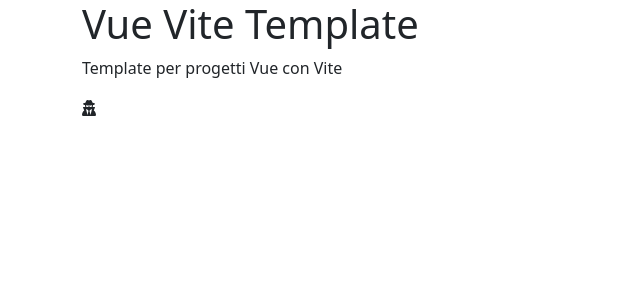
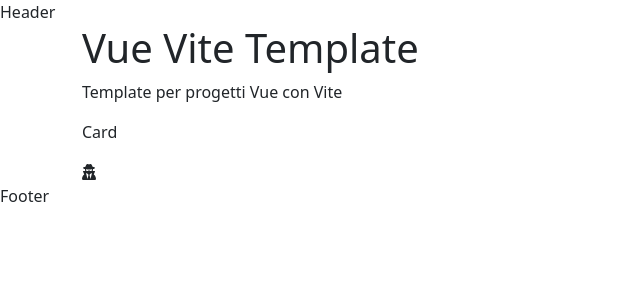
Before and after one commit to DanieleBernassola/vite-boolfolio, a Vue app: page / in a window 1280 px wide. Shown: the top 300 px of the page, without its empty margins (0-640 px from the left). Built offline with nearby package versions, Linux system fonts and the light colour scheme; no server answers.

Commit message:
[UPD] Updated readme and created page components

```diff
--- a/src/App.vue
+++ b/src/App.vue
@@ -1,5 +1,8 @@
 <script>
 import axios from 'axios';
+import HeaderComponent from './components/AppHeader.vue';
+import FooterComponent from './components/AppFooter.vue';
+import CardComponent from './components/ProjectCard.vue';
 
 export default {
   name: 'Projects',
@@ -25,14 +28,22 @@
   },
   created() {
     this.getProjects();
+  },
+  components: {
+    HeaderComponent,
+    FooterComponent,
+    CardComponent,
   }
 };
 </script>
 <template>
+  <HeaderComponent></HeaderComponent>
   <div class="container">
     <h1>Vue Vite Template</h1>
     <p>Template per progetti Vue con Vite</p>
+    <CardComponent></CardComponent>
     <font-awesome-icon :icon="['fas', 'user-secret']" />
   </div>
+  <FooterComponent></FooterComponent>
 </template>
 <style></style>
--- /dev/null
+++ b/src/components/AppFooter.vue
@@ -0,0 +1,13 @@
+<script>
+export default {
+  name: 'FooterComponent',
+  data() {
+    return {
+    }
+  },
+};
+</script>
+<template>
+  <footer>Footer</footer>
+</template>
+<style></style>
--- /dev/null
+++ b/src/components/AppHeader.vue
@@ -0,0 +1,13 @@
+<script>
+export default {
+  name: 'HeaderComponent',
+  data() {
+    return {
+    }
+  },
+};
+</script>
+<template>
+  <header>Header</header>
+</template>
+<style></style>
--- /dev/null
+++ b/src/components/ProjectCard.vue
@@ -0,0 +1,13 @@
+<script>
+export default {
+  name: 'CardComponent',
+  data() {
+    return {
+    }
+  },
+};
+</script>
+<template>
+  <p>Card</p>
+</template>
+<style></style>
```
Also changed, not shown: 1 other file (tests, documents, lock files or other folders).
